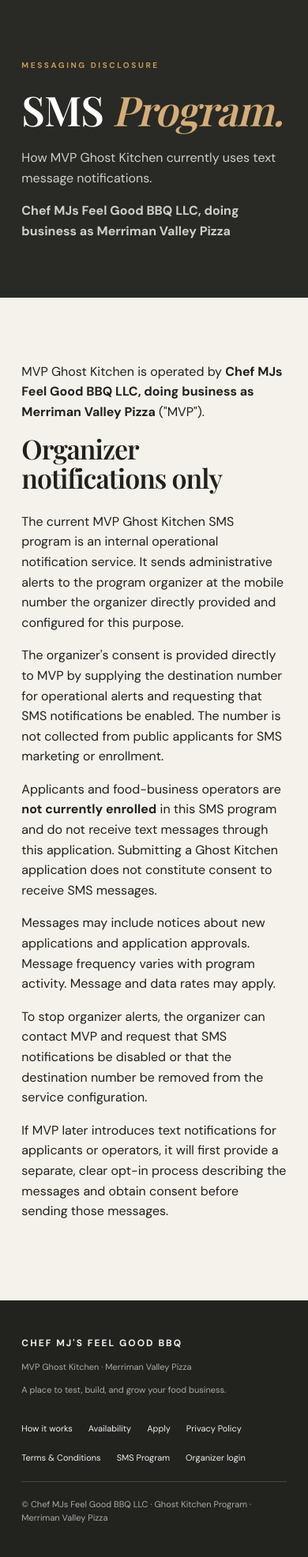
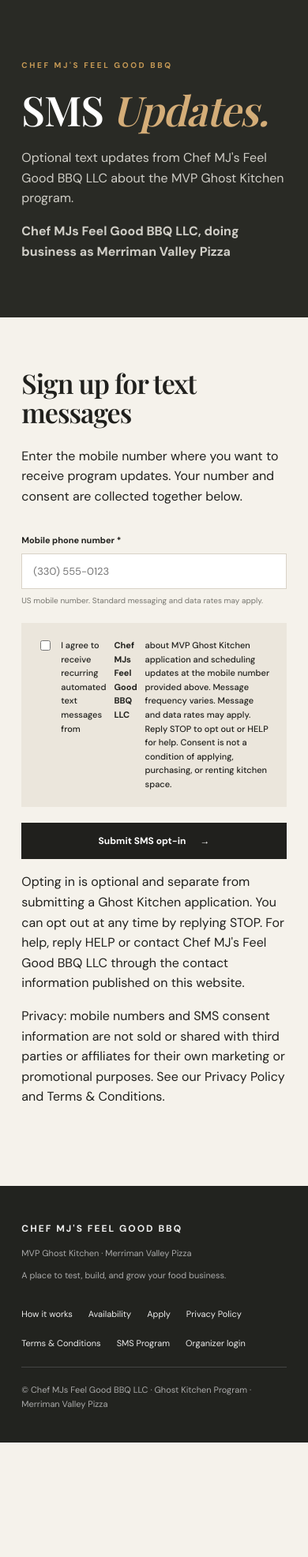
Before and after one commit to jarzenskimichael/Ghost-Kitchen, a Flask app: page /sms-opt-in in a window 390 px wide. Shown: the part 70-2042 px from the top of the page at 79% size. After the commit the page ends 1897 px from the top, so only its background shows below. Run offline with Flask 3, Linux system fonts and the light colour scheme.

Commit message:
Add phone field and explicit SMS consent form

```diff
--- a/mvp-ghost-kitchen/app/templates/sms_opt_in.html
+++ b/mvp-ghost-kitchen/app/templates/sms_opt_in.html
@@ -1,11 +1,15 @@
-{% extends "base.html" %}{% block title %}SMS Opt-In Information{% endblock %}{% block content %}
-<section class="page-hero compact"><p class="eyebrow">MESSAGING DISCLOSURE</p><h1>SMS <em>Program.</em></h1><p>How MVP Ghost Kitchen currently uses text message notifications.</p><p class="legal-entity"><strong>Chef MJs Feel Good BBQ LLC, doing business as Merriman Valley Pizza</strong></p>
-</section>
-<section class="section"><div class="form-intro"><p>MVP Ghost Kitchen is operated by <strong>Chef MJs Feel Good BBQ LLC, doing business as Merriman Valley Pizza</strong> ("MVP").</p><h2>Organizer notifications only</h2>
-<p>The current MVP Ghost Kitchen SMS program is an internal operational notification service. It sends administrative alerts to the program organizer at the mobile number the organizer directly provided and configured for this purpose.</p>
-<p>The organizer's consent is provided directly to MVP by supplying the destination number for operational alerts and requesting that SMS notifications be enabled. The number is not collected from public applicants for SMS marketing or enrollment.</p>
-<p>Applicants and food-business operators are <strong>not currently enrolled</strong> in this SMS program and do not receive text messages through this application. Submitting a Ghost Kitchen application does not constitute consent to receive SMS messages.</p>
-<p>Messages may include notices about new applications and application approvals. Message frequency varies with program activity. Message and data rates may apply.</p>
-<p>To stop organizer alerts, the organizer can contact MVP and request that SMS notifications be disabled or that the destination number be removed from the service configuration.</p>
-<p>If MVP later introduces text notifications for applicants or operators, it will first provide a separate, clear opt-in process describing the messages and obtain consent before sending those messages.</p>
-</div></section>{% endblock %}
+{% extends "base.html" %}{% block title %}SMS Opt-In{% endblock %}{% block content %}
+<section class="page-hero compact"><p class="eyebrow">CHEF MJ'S FEEL GOOD BBQ</p><h1>SMS <em>Updates.</em></h1><p>Optional text updates from Chef MJ's Feel Good BBQ LLC about the MVP Ghost Kitchen program.</p><p class="legal-entity"><strong>Chef MJs Feel Good BBQ LLC, doing business as Merriman Valley Pizza</strong></p></section>
+<section class="section form-section"><div class="form-intro"><h2>Sign up for text messages</h2><p>Enter the mobile number where you want to receive program updates. Your number and consent are collected together below.</p></div>
+<form method="post" class="application-form">
+<input type="hidden" name="csrf_token" value="{{ csrf_token() }}">
+<div class="form-grid">
+<label class="full">Mobile phone number *<input type="tel" name="phone" required autocomplete="tel" inputmode="tel" placeholder="(330) 555-0123" value="{{ phone|default('') }}"><small class="field-help">US mobile number. Standard messaging and data rates may apply.</small></label>
+<div class="full form-consent">
+<label class="check-label"><input type="checkbox" name="sms_consent" value="yes" required> I agree to receive recurring automated text messages from <strong>Chef MJs Feel Good BBQ LLC</strong> about MVP Ghost Kitchen application and scheduling updates at the mobile number provided above. Message frequency varies. Message and data rates may apply. Reply STOP to opt out or HELP for help. Consent is not a condition of applying, purchasing, or renting kitchen space.</label>
+</div>
+</div>
+<button class="button button-dark" type="submit">Submit SMS opt-in <span>→</span></button>
+</form>
+<div class="form-intro"><p>Opting in is optional and separate from submitting a Ghost Kitchen application. You can opt out at any time by replying STOP. For help, reply HELP or contact Chef MJ's Feel Good BBQ LLC through the contact information published on this website.</p><p>Privacy: mobile numbers and SMS consent information are not sold or shared with third parties or affiliates for their own marketing or promotional purposes. See our <a href="{{ url_for('main.privacy') }}">Privacy Policy</a> and <a href="{{ url_for('main.terms') }}">Terms &amp; Conditions</a>.</p></div>
+</section>{% endblock %}
```
